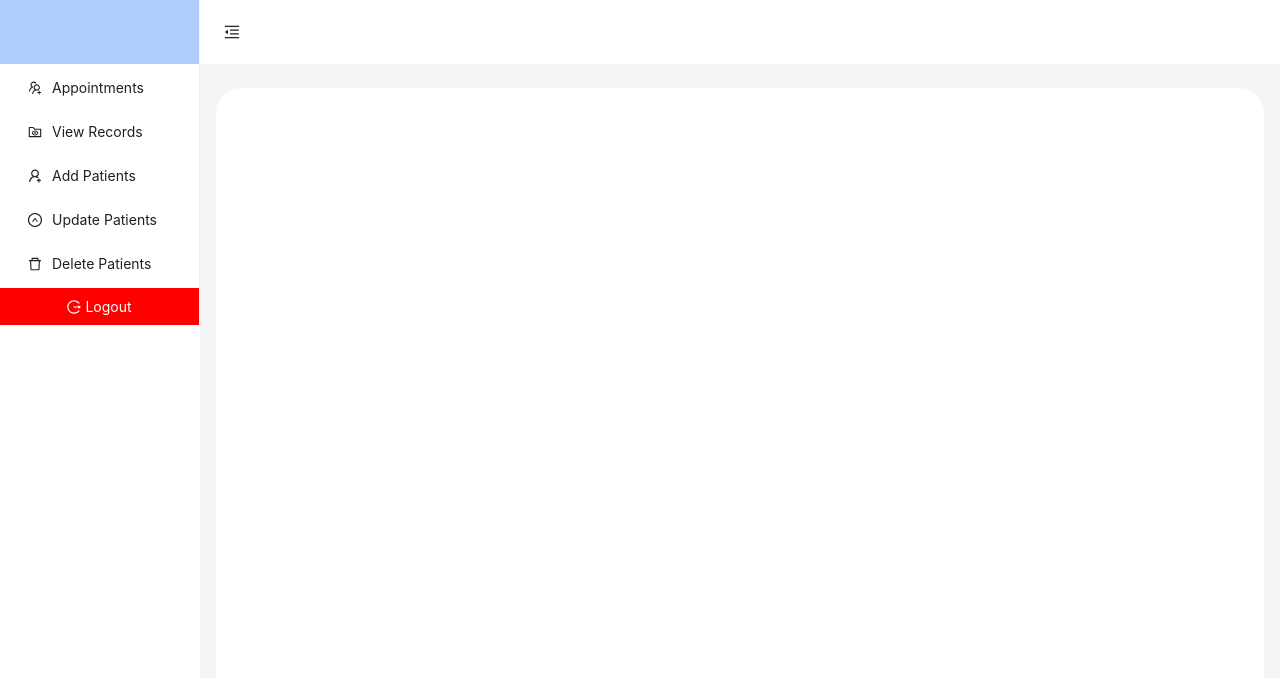
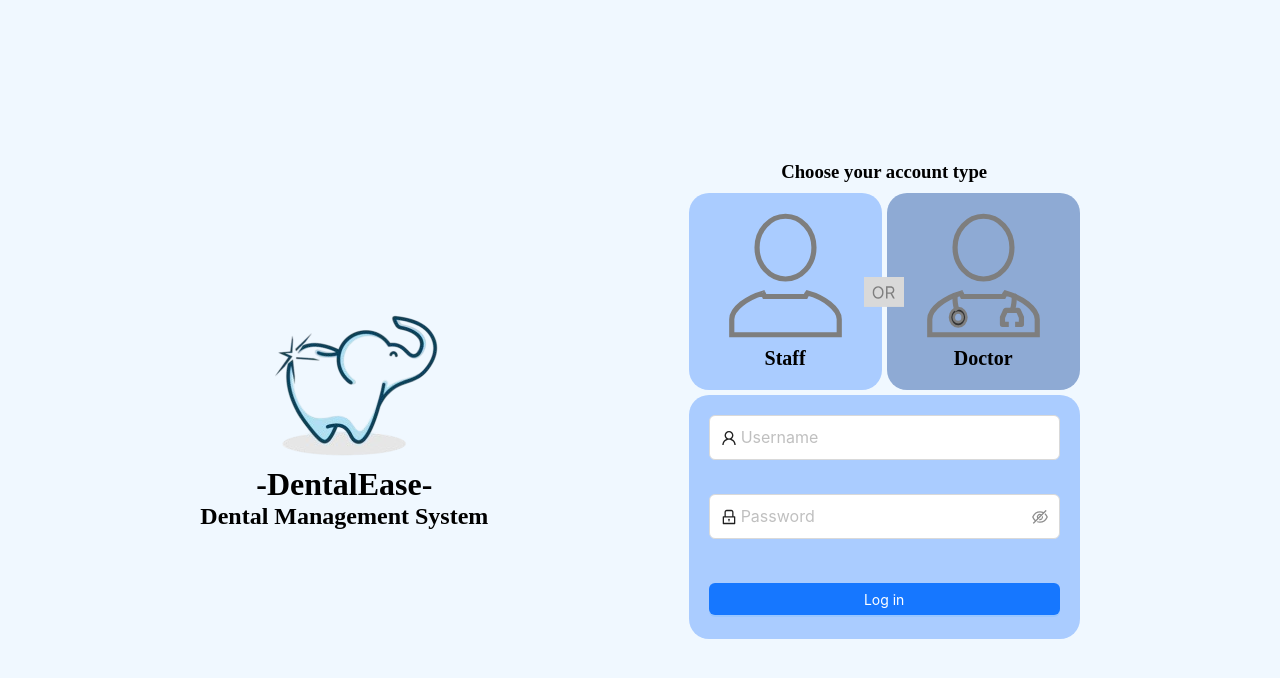
Before and after one commit to ayeshanweerasuriya/DMS, a React (Vite) app in the folder frontend/: page / in a window 1280 px wide. Shown: the top 678 px of the page. Built offline with nearby package versions, Linux system fonts and the light colour scheme.

Commit message:
Implement login functionality with authentication and refactor login component structure

```diff
--- a/frontend/src/App.jsx
+++ b/frontend/src/App.jsx
@@ -1,4 +1,4 @@
-import { Routes, Route, Link, useLocation } from "react-router-dom";
+import { Routes, Route, Link, useLocation, Navigate } from "react-router-dom";
 import { Button, Layout, Menu, theme, ConfigProvider } from "antd";
 import { useState } from "react";
 import {
@@ -11,6 +11,7 @@ import {
   UserAddOutlined,
   LogoutOutlined,
 } from "@ant-design/icons";
+import { LogIn } from "./views/auth/LogIn";
 import { Appointments } from "./views/appointments/Appointments";
 import { ViewRecords } from "./views/view-patients/ViewRecords";
 import { AddPatients } from "./views/add-patients/AddPatients";
@@ -21,6 +22,7 @@ const App = () => {
   const [collapsed, setCollapsed] = useState(false);
   const { Header, Sider, Content } = Layout;
   const location = useLocation();
+  const isAuthenticated = localStorage.getItem("auth") === "true";
 
   const borderRadiusLG = "25px";
   const colorBgContainer = theme === "dark" ? "#b0ccfc" : "#fff";
@@ -53,6 +55,16 @@ const App = () => {
     },
   ];
 
+  const logOut = () => {
+    localStorage.removeItem("auth");
+    window.location.href = "/login"; // Force logout
+  };
+
+  // Show only the login page if the user is not authenticated
+  if (!isAuthenticated) {
+    return <LogIn />;
+  }
+
   return (
     <ConfigProvider
       theme={{
@@ -76,7 +88,7 @@ const App = () => {
             selectedKeys={[location.pathname]}
             items={menuItems}
           />
-          <div className="logout-btn">
+          <div className="logout-btn" onClick={logOut}>
             <LogoutOutlined /> Logout
           </div>
         </Sider>
@@ -109,11 +121,13 @@ const App = () => {
             }}
           >
             <Routes>
+            <Route path="/" element={<Navigate to="/appointments" replace />} />
               <Route path="/appointments" element={<Appointments />} />
               <Route path="/view-records" element={<ViewRecords />} />
               <Route path="/add-patients" element={<AddPatients />} />
               <Route path="/update-patients" element={<UpdatePatients />} />
               <Route path="/delete-patients" element={<DeletePatients />} />
+              <Route path="*" element={<Navigate to="/appointments" replace />} />
             </Routes>
           </Content>
         </Layout>
--- /dev/null
+++ b/frontend/src/components/vertical-space/index.jsx
@@ -0,0 +1,6 @@
+import React from 'react';
+import './index.css';
+
+const VerticalSpace = ({ height }) => <div style={{ height: height }}></div>;
+
+export default VerticalSpace;
--- a/frontend/src/views/login/LogIn.css
+++ b/frontend/src/views/auth/LogIn.css
@@ -50,7 +50,7 @@
   flex-direction: column;
   align-items: center;
   width: 100%;
-  padding: 20px;
+  padding: 20px 20px 0px 20px;
   background-color: #aaccff;
   border-radius: 20px;
   margin-top: 5px;
--- /dev/null
+++ b/frontend/src/views/auth/LogIn.jsx
@@ -0,0 +1,115 @@
+import "./LogIn.css";
+import { useState } from "react";
+import { LockOutlined, UserOutlined, EyeInvisibleOutlined, EyeTwoTone } from '@ant-design/icons';
+import { Button, Checkbox, Form, Input, Flex } from 'antd';
+import { useNavigate } from "react-router-dom";
+// import Button from "../../components/button/Button";
+import VerticalSpace from "../../components/vertical-space";
+
+
+export function LogIn() {
+  const [buttonState, setButtonState] = useState(true);
+  const navigate = useNavigate();
+
+  console.log("buttonState: ", buttonState);
+
+  const onFinish = (values) => {
+    console.log('Received values of form: ', values);
+    if (values.username === "admin" && values.password === "password") {
+      localStorage.setItem("auth", "true");
+      navigate("/appointments", { replace: true });
+    } else {
+      alert("Please enter valid credentials");
+    }
+  };
+
+  return (
+    <div className="login-component">
+      <div className="logo-name">
+        <img src="/login/logo.png" alt="logo" />
+        <h1>{"-DentalEase-"}</h1>
+        <h2>{"Dental Management System"}</h2>
+      </div>
+      <div className="login">
+        <h3>Choose your account type</h3>
+        <div style={{ display: "flex", marginTop: "10px" }}>
+          <div
+            className="block"
+            onClick={() => setButtonState(false)}
+            style={{
+              marginRight: "2.5px",
+              backgroundColor: buttonState ? "#aaccff" : "#8eaad4",
+            }}
+          >
+            <img src="/login/staff.svg" alt="staff" />
+            <p className="block-text">Staff</p>
+          </div>
+          <div className="or-container">
+            <img src="/login/or.svg" alt="or" className="or-image" />
+          </div>
+          <div
+            className="block"
+            onClick={() => setButtonState(true)}
+            style={{
+              marginLeft: "2.5px",
+              backgroundColor: buttonState ? "#8eaad4" : "#aaccff",
+            }}
+          >
+            <img src="/login/doctor.svg" alt="doctor" />
+            <p className="block-text">Doctor</p>
+          </div>
+        </div>
+        <div className="login-form">
+        <Form
+      name="login"
+      initialValues={{
+        remember: true,
+      }}
+      style={{
+        display: "flex",
+        flexDirection: "column",
+        width: "100%",
+      }}
+      onFinish={onFinish}
+    >
+    {/* <VerticalSpace height={'18px'} /> */}
+      <Form.Item
+        name="username"
+        rules={[
+          {
+            required: true,
+            message: 'Please input your Username!',
+          },
+        ]}
+      >
+        <Input prefix={<UserOutlined />} style={{ height: "45px", fontSize: "16px" }} placeholder="Username" />
+      </Form.Item>
+      <VerticalSpace height={'10px'} />
+      <Form.Item
+        name="password"
+        rules={[
+          {
+            required: true,
+            message: 'Please input your Password!',
+          },
+        ]}
+      >
+          <Input.Password
+    prefix={<LockOutlined />}
+    placeholder="Password"
+    style={{ height: "45px", fontSize: "16px" }}
+    iconRender={(visible) => (visible ? <EyeTwoTone /> : <EyeInvisibleOutlined />)}
+  />
+      </Form.Item>
+      <VerticalSpace height={'20px'} />
+      <Form.Item>
+        <Button block type="primary" htmlType="submit">
+          Log in
+        </Button>
+      </Form.Item>
+    </Form>
+        </div>
+      </div>
+    </div>
+  );
+}
```
Also changed, not shown: frontend/src/views/login/LogIn.jsx (deleted, +0 -62 lines), frontend/src/components/vertical-space/index.css (added).
